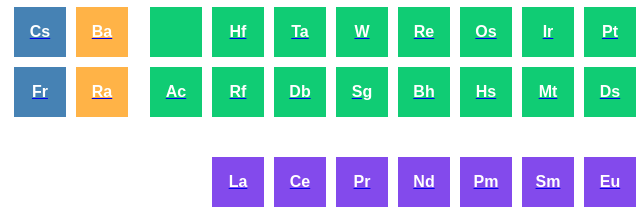
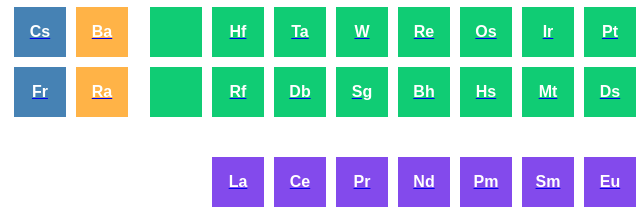
Before and after one commit to adelsoncouto2-debug/Tabelas, a plain HTML site: page tabelap.html in a window 1280 px wide. Shown: the part 358-572 px from the top of the page, 46-686 px from the left. Drawn offline with Linux system fonts and the light colour scheme.

Commit message:
Update tabelap.html

```diff
--- a/tabelap.html
+++ b/tabelap.html
@@ -315,10 +315,7 @@
                     </a>
                 </td>
                 <td></td>
-                <td width="50" height="50" align="center" bgcolor="#10cc74">
-                    <a href="https://pt.wikipedia.org/wiki/Actínio">    <font color="white" face="sans-serif"><b>Ac</b></font>
-                    </a>
-                </td>
+                <td width="50" height="50" align="center" bgcolor="#10cc74"> </td>
                 <td width="50" height="50" align="center" bgcolor="#10cc74">
                     <a href="https://pt.wikipedia.org/wiki/Rutherfordio">    <font color="white" face="sans-serif"><b>Rf</b></font>
                     </a>
```
